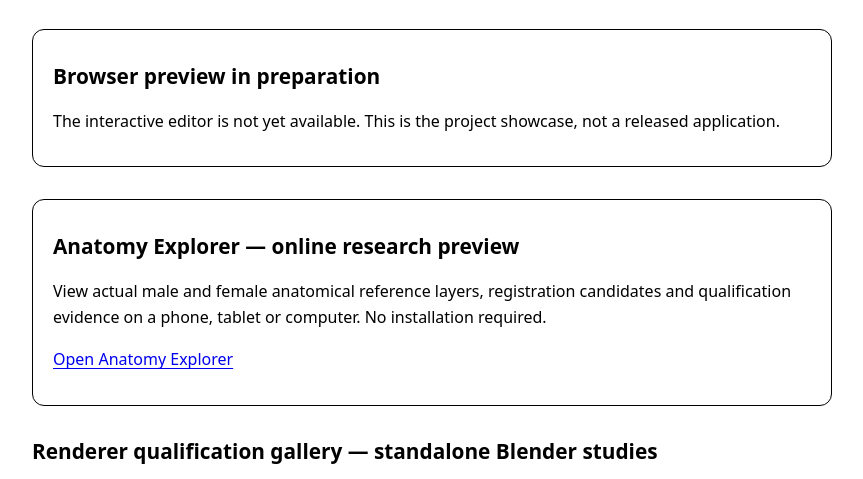
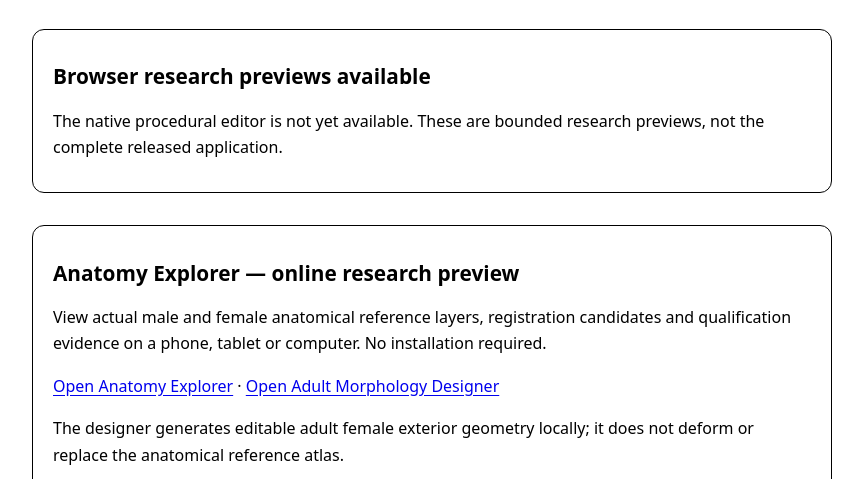
Before and after one commit to SemperSupra/oneirifact, a plain HTML site: page site/index.html in a window 1280 px wide. Shown: the part 271-750 px from the top of the page, without its empty margins (208-1071 px from the left). Drawn offline with Linux system fonts and the light colour scheme.

Commit message:
R234 production adult design promotion: site/index.html

```diff
--- a/site/index.html
+++ b/site/index.html
@@ -32,13 +32,13 @@
     <h1>Oneirifact</h1>
     <p class="intro">A procedural 3D creation and exploration project, built around editable, reusable designs.</p>
     <section class="status" aria-labelledby="release-status">
-      <h2 id="release-status">Browser preview in preparation</h2>
-      <p>The interactive editor is not yet available. This is the project showcase, not a released application.</p>
+      <h2 id="release-status">Browser research previews available</h2>
+      <p>The native procedural editor is not yet available. These are bounded research previews, not the complete released application.</p>
     </section>
     <section class="status" aria-labelledby="anatomy-title">
       <h2 id="anatomy-title">Anatomy Explorer — online research preview</h2>
       <p>View actual male and female anatomical reference layers, registration candidates and qualification evidence on a phone, tablet or computer. No installation required.</p>
-      <p><a href="anatomy/">Open Anatomy Explorer</a></p>
+      <p><a href="anatomy/">Open Anatomy Explorer</a> · <a href="morph/">Open Adult Morphology Designer</a></p><p>The designer generates editable adult female exterior geometry locally; it does not deform or replace the anatomical reference atlas.</p>
     </section>
     <section aria-labelledby="gallery-title" id="gallery">
       <h2 id="gallery-title">Renderer qualification gallery — standalone Blender studies</h2>
```
